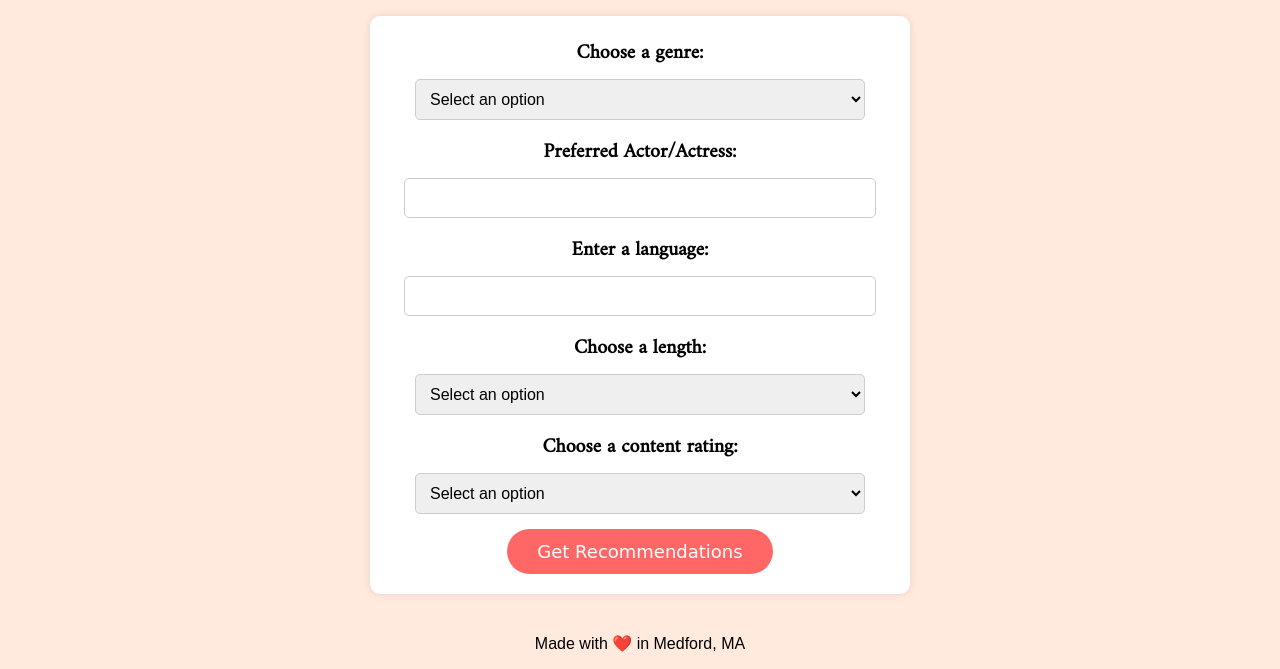
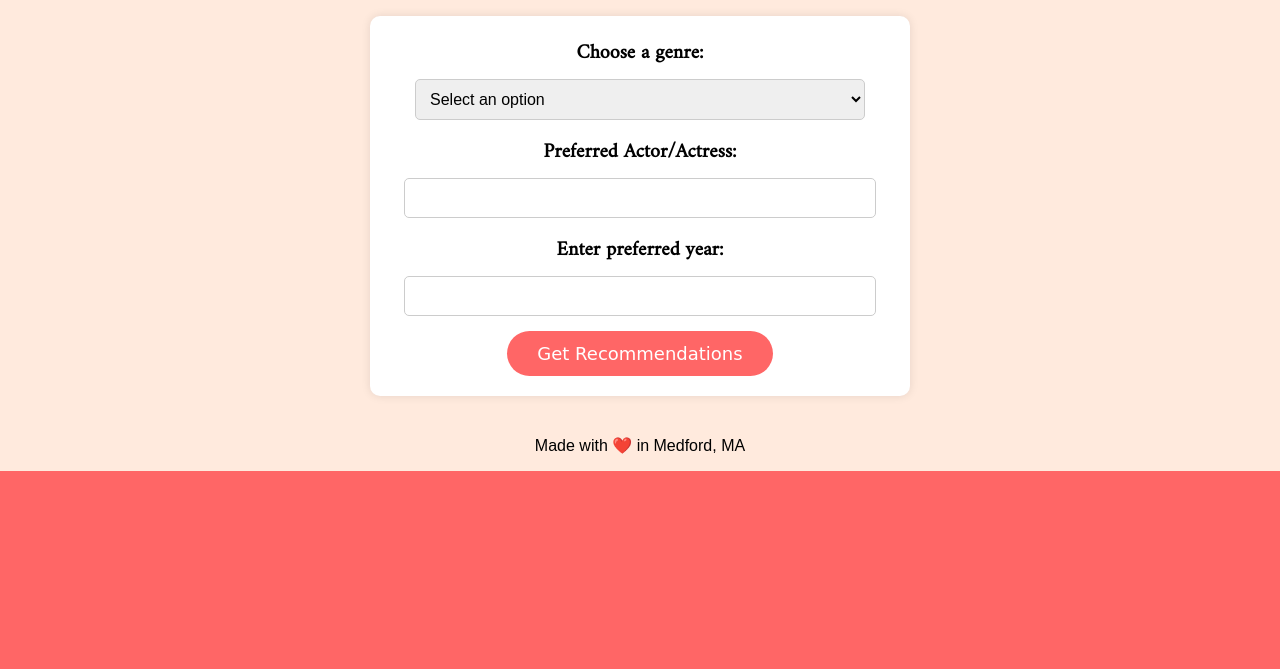
Before and after one commit to zachkklein/Movie-Finder, a Flask app: page / in a window 1280 px wide. Shown: the part 824-1493 px from the top of the page. After the commit the page ends 1295 px from the top, so only its background shows below. Run offline with Flask 3, Linux system fonts and the light colour scheme; parts of the project's set-up code (start-up, migrations or seed data) failed here and were passed over; some web fonts are replaced.

Commit message:
Back and front end connection started. very early stage

```diff
--- a/app.py
+++ b/app.py
@@ -1,14 +1,16 @@
 from flask import Flask, request, jsonify, render_template, redirect
-import tkinter #IMPORT MODEL CODE NOT TKINTER
+from control_part2 import mainpart, df_tolist
 
 app = Flask(__name__)
 
-def answers(genre, actor, language, length, rating):
-    responses = {'genre': genre, 'actor': actor, 'langauge': language, 'length': length, 'rating': rating}
+def answers(genre, actor, year):
+    responses = {'genre': genre, 'actor': actor, 'year': year}
     return responses
 
+#Empty list that will be updated with inputs
 movieList = []
 
+#Routing / to index.html
 @app.route('/')
 def index():
     return render_template('index.html')
@@ -17,16 +19,17 @@ def index():
 def getRecommendations():
    #data = request.json  # Get data sent from the frontend
     # Call your Python model function with the data
-    genre = request.form.get('genre')
-    actor = request.form.get('actor')
-    language = request.form.get('language')
-    length = request.form.get('length')
-    rating = request.form.get('rating')
-    movieList.append(answers(genre, actor, language, length, rating)) #CHANGE LINE WHEN CODE DONE
+    user_ing = request.form.get('genre')
+    user_inc = request.form.get('actor')
+    user_date = request.form.get('year')
+    show_df = mainpart(user_ing, user_inc, user_date)
+    final_one=df_tolist(show_df)
+    print(final_one)
     return redirect('/')
     # recommendations = modelName.getRecommendations(data) #modelName is the imported model
     # return jsonify(recommendations)
 
+#prints the list when /print is added to url-path
 @app.route('/print')
 def printList():
     print(*movieList, sep='\n')
--- a/controlpart.py
+++ b/controlpart.py
@@ -21,3 +21,5 @@ def mainpart():
         return wanted_df
 
 mainpart()
+
+print(mainpart())
--- a/moviefiter.py
+++ b/moviefiter.py
@@ -8,8 +8,8 @@ warnings.filterwarnings("ignore")
 class moviedata():
 
     def __init__(self) -> None:
-        self.credits_2_df=pd.read_csv("archive\credits-2.csv").drop_duplicates().copy()
-        self.movies_df=pd.read_csv("archive\movies_metadata.csv",dtype=str).filter(items=["adult","popularity","budget","genres","homepage","id","imdb_id","original_title","overview","production_companies","production_countries","release_date","spoken_languages","vote_average","vote_count","tagline"]).copy()
+        self.credits_2_df=pd.read_csv("archive/credits-2.csv").drop_duplicates().copy()
+        self.movies_df=pd.read_csv("archive/movies_metadata.csv",dtype=str).filter(items=["adult","popularity","budget","genres","homepage","id","imdb_id","original_title","overview","production_companies","production_countries","release_date","spoken_languages","vote_average","vote_count","tagline"]).copy()
         #user
         # first use search to find their like movies:output movie id (yep)
         # then find the wanted genre,wanted
@@ -297,4 +297,4 @@ class moviedata():
 
 
 
-        return [wantedmovies_df["id"].iloc[_0],wantedmovies_df["overview"].iloc[_0],wantedmovies_df["tagline"].iloc[_0],castline_newp,genreline_newp,companyline_newp,country_newp,wantedmovies_df["release_date"].iloc[_0][0:4]]
+        return [wantedmovies_df["id"].iloc[_0],wantedmovies_df["original_title"].iloc[_0],wantedmovies_df["overview"].iloc[_0],wantedmovies_df["tagline"].iloc[_0],castline_newp,genreline_newp,companyline_newp,country_newp,wantedmovies_df["release_date"].iloc[_0][0:4]]
--- a/static/movie.js
+++ b/static/movie.js
@@ -1,4 +1,4 @@
-//help used for scroll: https://alvarotrigo.com/blog/css-animations-scroll/
+//help used for scroll visual effect: https://alvarotrigo.com/blog/css-animations-scroll/
 function reveal() {
     var reveals = document.querySelectorAll(".reveal");
     for (var i = 0; i < reveals.length; i++) {
@@ -14,6 +14,7 @@ function reveal() {
   }
 
   window.addEventListener("scroll", reveal);
+  // end scroll section
 
   //Makes form move left when submitted
   const getRecommendationsBtn = document.getElementById('getRecommendationsBtn');
--- a/static/style.css
+++ b/static/style.css
@@ -53,6 +53,16 @@ label {
 }
 
 input[type="text"],
+select {
+    width: 90%;
+    padding: 10px;
+    border: 1px solid #ccc;
+    border-radius: 5px;
+    margin-bottom: 15px;
+    font-size: 16px;
+}
+
+input[type="number"],
 select {
     width: 90%;
     padding: 10px;
@@ -147,9 +157,9 @@ a{
     margin-bottom: 40px;
     display: none;
     width: 45%;
-    height: 543px;
+    height: 443.5px;
     width: 500px;
-    transform: translate3d(58%, -117.2%, 0);
+    transform: translate3d(58%, -120.83%, 0);
     transition: 2s;
 }
 
--- a/templates/index.html
+++ b/templates/index.html
@@ -17,7 +17,7 @@
         <img class="fixedLogo" src="../static/MFLOGO.png" alt="Movie Finder Logo">
         <h1 class="top">Movie Finder</h1>
         <h3>Your pair movie recommender</h3>
-        <a href="#length"><button>Take me there</button></a>
+        <a href="#year"><button>Take me there</button></a>
     </section>
 
     <div class="bottomSection">
@@ -40,26 +40,8 @@
         <label for="actor">Preferred Actor/Actress:</label>
         <input type="text" id="actor" name="actor" required>
 
-        <label for="language">Enter a language:</label>
-        <!--MAYBE CHANGE TO SELECT-->
-        <input type="text" id="language" name="language" required>
-
-        <label for="length">Choose a length:</label>
-        <select class="length" id="length" name="length" required>
-            <option value="select">Select an option</option>
-            <option value="short">Short(00:00-1:20)</option>
-            <option value="medium">Medium(1:20-2:00)</option>
-            <option value="long">Long(2:00-3:15)</option>
-        </select>
-
-        <label for="rating">Choose a content rating:</label>
-        <select id="rating" name="rating" required>
-        <option value="select">Select an option</option>
-        <option value="g">G</option>
-        <option value="pg">PG</option>
-        <option value="pg13">PG-13</option>
-        <option value="r">R</option>
-        </select>
+        <label class="year" for="year">Enter preferred year:</label>
+        <input type="text" id="year" name="year" required >
 
         <input type="submit" value="Get Recommendations" id="getRecommendationsBtn">
     </form>
@@ -77,7 +59,7 @@
     </div>
 
 
-    <!--This connecting javascript doc with html-->
+    <!--This connects javascript to html-->
     <script src="../static/movie.js"></script>
 
 
```
Also changed, not shown: control_part2.py (added, +44 -0 lines), __init__.py (added), 4 other files.
